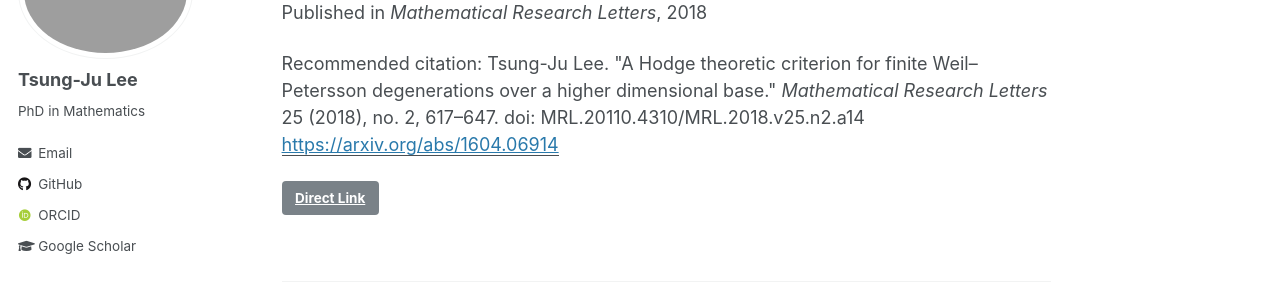
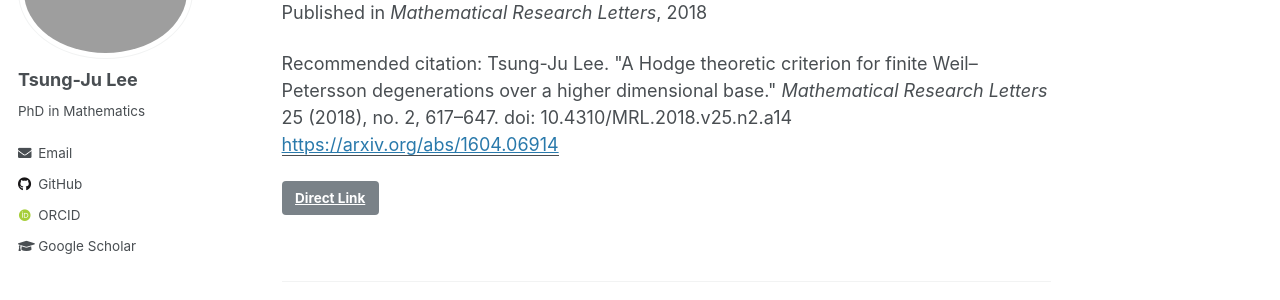
Before and after one commit to yusd24/yusd24.github.io, a Jekyll site: the page built from _publications/2018-finite-distance.md, in a window 1280 px wide. Shown: the part 193-493 px from the top of the page. Built offline with Jekyll 4.4.1, drawn with Linux system fonts in a browser that asks for light colours; some web fonts are replaced.

Commit message:
Update 2018-finite-distance.md

```diff
--- a/_publications/2018-finite-distance.md
+++ b/_publications/2018-finite-distance.md
@@ -7,5 +7,5 @@ venue: 'Mathematical Research Letters'
 paperurl: 'https://arxiv.org/abs/1604.06914'
 link: 'https://doi.org/10.4310/MRL.2018.v25.n2.a14'
 citation: 'Tsung-Ju Lee. &quot;A Hodge theoretic criterion for finite Weil–Petersson degenerations over a higher dimensional base.&quot;
-<i>Mathematical Research Letters</i> 25 (2018), no. 2, 617–647. doi: MRL.20110.4310/MRL.2018.v25.n2.a14'
+<i>Mathematical Research Letters</i> 25 (2018), no. 2, 617–647. doi: 10.4310/MRL.2018.v25.n2.a14'
 ---
```
